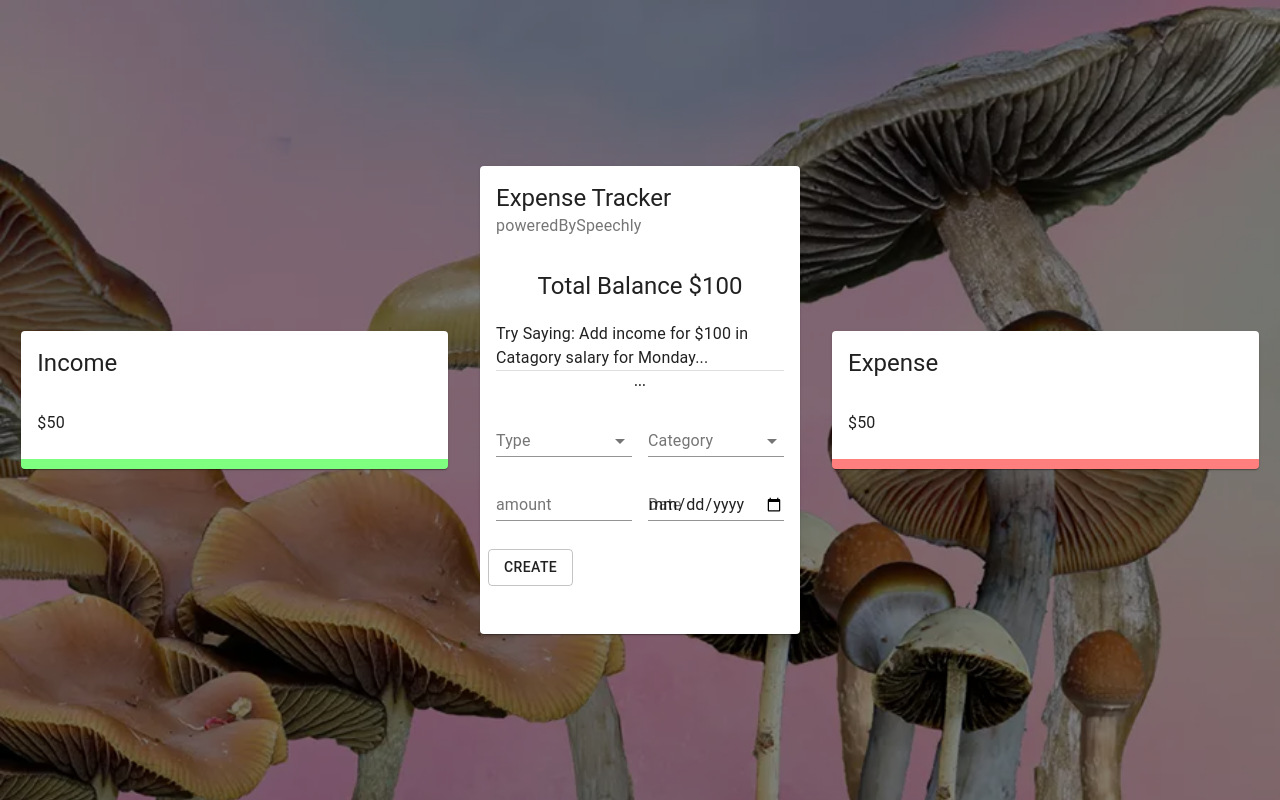
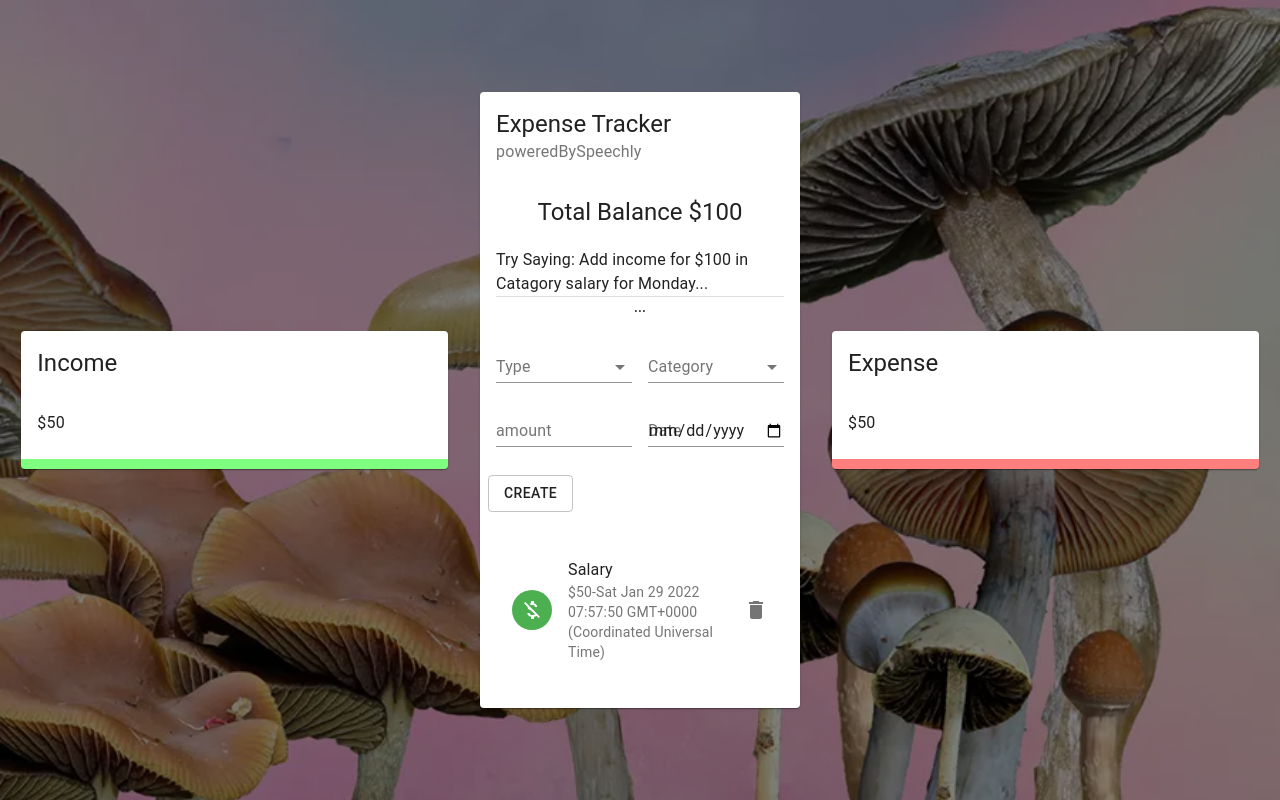
Before and after one commit to carlosbanales/budget_tracker, a React (Create React App) app: page / in a window 1280 px wide. Built offline with nearby package versions, Linux system fonts and the light colour scheme.

Commit message:
connected List component to Main

```diff
--- a/src/components/Main/List/List.jsx
+++ b/src/components/Main/List/List.jsx
@@ -1,5 +1,5 @@
 import React from 'react';
-import { List as MUIList, ListItem, ListItemAvatar, ListItemtext, Avatar, ListItemSecondaryAction, IconButton, Slide } from '@material-ui/core';
+import { List as MUIList, ListItem, ListItemAvatar, ListItemText, Avatar, ListItemSecondaryAction, IconButton, Slide } from '@material-ui/core';
 import { Delete, MoneyOff } from '@material-ui/icons';
 
 import useStyles from './styles';
@@ -8,12 +8,12 @@ const List = () => {
     const classes = useStyles();
 
     const transactions = [
-        { id: 1, type: "Income"}
+        { id: 1, type: "Income", category: 'Salary', amount: 50, date: new Date() }
     ];
 
     return(
         <MUIList dense={false} className={classes.list}>
-            {transaction.map((transaction) => (
+            {transactions.map((transaction) => (
                 <Slide direction="down" in mountOnEnter unmountOnExit key={transaction.id}>
                     <ListItem>
                         <ListItemAvatar>
@@ -21,11 +21,20 @@ const List = () => {
                                 <MoneyOff />
                             </Avatar>
                         </ListItemAvatar>
-                     </ListItem>
+						<ListItemText
+							primary={transaction.category}
+							secondary={`$${transaction.amount}-${transaction.date}`}
+						/>
+                        <ListItemSecondaryAction>
+                            <IconButton edge="end" aria-label="delete" onClick="">
+                                <Delete />
+                            </IconButton>
+                        </ListItemSecondaryAction>
+                    </ListItem>
                 </Slide>
             ))}
         </MUIList>
-
+	)
 };
 
 export default List;
--- a/src/components/Main/Main.jsx
+++ b/src/components/Main/Main.jsx
@@ -3,6 +3,7 @@ import { Card, CardHeader, CardContent, Typography, Grid, Divider } from '@mater
 
 import useStyles from './styles';
 import Form from './Form/Form';
+import List from './List/List';
 
 const Main = () => {
 	const classes = useStyles();
@@ -22,12 +23,12 @@ const Main = () => {
 			<CardContent className={classes.CardContent}>
 				<Grid container spacing={2}>
 					<Grid item xs={12}>
-						{ /* List */ }
+			 			<List />
 					</Grid>
 				</Grid>
 			</CardContent>
 		</Card>
-	)
+	);
 }
 
 export default Main
```
